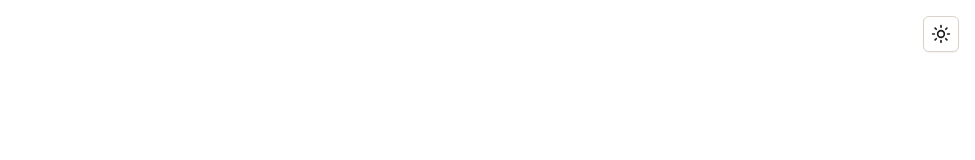
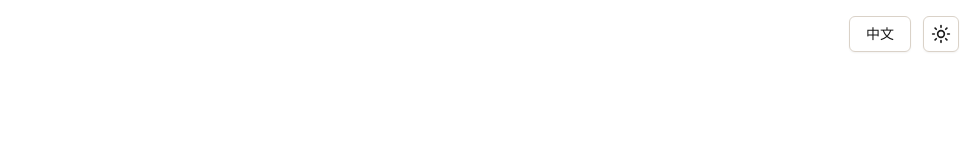
Before and after one commit to edenhsia/animal-witihin, a React (Vite) app: page / in a window 1280 px wide. Shown: the top 160 px of the page, without its empty margins (305-1280 px from the left). Built offline with nearby package versions, Linux system fonts and the light colour scheme.

Commit message:
feat: create LanguageToggle component and add to page

```diff
--- a/src/App.tsx
+++ b/src/App.tsx
@@ -1,4 +1,5 @@
-import { ThemeToggle } from './components/ThemeToggle'
+import LanguageToggle from './components/LanguageToggle'
+import ThemeToggle from './components/ThemeToggle'
 import ThemeProvider from './providers/ThemeProvider'
 import QuizProvider from './providers/QuizProvider'
 import { Routes, Route } from 'react-router'
@@ -10,6 +11,7 @@ export default function App() {
   return (
     <ThemeProvider>
       <QuizProvider>
+        <LanguageToggle />
         <ThemeToggle />
 
         <main className="min-h-screen flex items-center justify-center">
--- /dev/null
+++ b/src/components/LanguageToggle.tsx
@@ -0,0 +1,22 @@
+import { Button } from '@/components/ui/button'
+import { useTranslation } from 'react-i18next'
+
+export default function LanguageToggle() {
+  const { i18n } = useTranslation()
+
+  function toggleLanguage() {
+    const nextLanguage = i18n.language === 'zh' ? 'en' : 'zh'
+    i18n.changeLanguage(nextLanguage)
+    localStorage.setItem('lang', nextLanguage)
+  }
+
+  return (
+    <Button
+      variant="outline"
+      className="fixed right-16 top-4"
+      onClick={toggleLanguage}
+    >
+      {i18n.language === 'zh' ? '中文' : 'EN'}
+    </Button>
+  )
+}
--- a/src/components/ThemeToggle.tsx
+++ b/src/components/ThemeToggle.tsx
@@ -2,7 +2,7 @@ import { Moon, Sun } from 'lucide-react'
 import { Button } from '@/components/ui/button'
 import { useThemeContext } from '@/hooks/useThemeContext'
 
-export function ThemeToggle() {
+export default function ThemeToggle() {
   const { theme, setTheme } = useThemeContext()
 
   const isDark =
```
